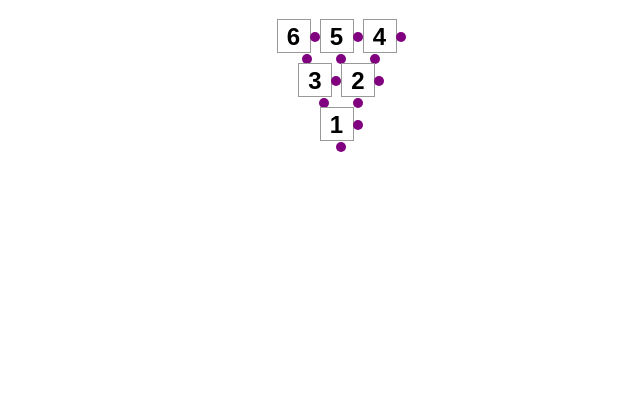
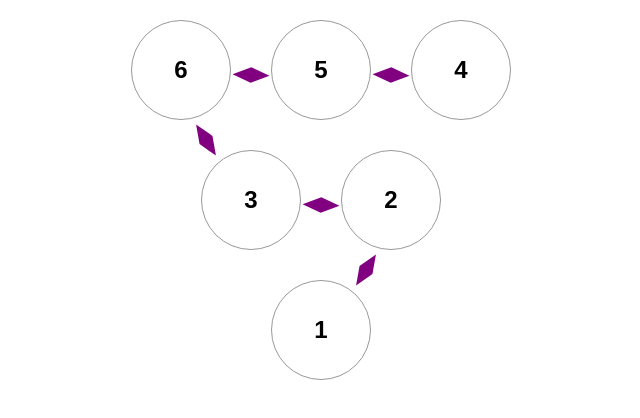
Before and after one commit to diva-harsoor/difference-triangles, a React (Create React App) app: page / in a window 1280 px wide. Shown: the top 418 px of the page, without its empty margins (299-939 px from the left). Built offline with nearby package versions, Linux system fonts and the light colour scheme.

Commit message:
Fixed non-unique keys for children Created large circular cells and adjusted formatting

```diff
--- a/src/App.js
+++ b/src/App.js
@@ -1,51 +1,65 @@
 import { useState, useEffect } from 'react';
 
-function Square({ value }) {
-    return <button className="square">{value}</button>;
+// Circle with arrows
+function Cell({ index, value, arrows, onClick }) {
+  const sideClassName = `rhombus center ${arrows && arrows.includes(0) ? 'purple' : ''}`;
+
+  const belowClassName = `rhombus ${
+    arrows && arrows.includes(1) ? 'tilt-left purple' : ''
+  } ${arrows && arrows.includes(-1) ? 'tilt-right purple' : ''}`;
+
+  return (
+      <div key={index} className="cell-container">
+        <div className="cell-row">
+          <button className="circle" onClick={onClick}>{value}</button>
+          <div className={sideClassName}></div>
+        </div>
+        <div className={belowClassName}></div>
+      </div>
+    );
   }
 
 export default function Board() {
-  const renderSquare = (value) => (
-    <Square key={value} value={value} />
-  );
+  const [cellArrows, setCellArrows] = useState([]);
 
-  // Combine, refactor
-  const renderColDot = () => (
-    <div className="coldot"></div>
-  )
-
-  const renderRowDot = () => (
-    <div className="rowdot"></div>
-  )
+  useEffect(() => {
+    const initialCellArrows = [
+      [],
+      [1],
+      [0],
+      [],
+      [0],
+      [0,-1],
+    ];
+    setCellArrows(initialCellArrows);
+  }, []);
 
   const renderCells = (n_rows=3) => {
     let board = [];
     let length = (n_rows * (n_rows + 1))/2;
     let cell_index = length;
     for (let row_i = n_rows; row_i > 0; row_i--) {
-      const rowSquares = Array(row_i).fill(null);
-      const rowDots = Array(row_i).fill(null);
-      const leftPadding = Array(n_rows - row_i).fill(<div className="empty-square" />);
+      const rowCells = [];
+      const leftPadding = Array(n_rows - row_i)
+        .fill(<div className="empty-square" />)
+        .map((_, index) => <div key={`padding-${row_i}-${index}`}> </div>);
       for (let col_i = row_i - 1; col_i >= 0; col_i--) {
         cell_index--;
-        rowSquares.push(renderSquare(cell_index + 1));
-        rowSquares.push(renderColDot(cell_index + 1));
-        rowDots.push(renderRowDot(cell_index + 1))
+        rowCells.push(
+          <Cell
+            key={`cell-${cell_index}`}
+            value={cell_index + 1}
+            arrows={cellArrows[cell_index]}
+          />
+        );
       }
-      const squareRow = (
-        <div key={row_i} className="board-row centered-row" >
+      const cellRows = (
+        <div key={`row-${row_i}`} className="board-row centered-row" >
           {leftPadding}
-          {rowSquares}
+          {rowCells}
         </div>
       );
-      const dotRow = (
-        <div key={row_i} className="board-row centered-row" >
-        {leftPadding}
-        {rowDots}
-      </div>
-      );
-      board.push(squareRow);
-      board.push(dotRow);
+      board.push(cellRows);
     }
     return board;
   };
--- a/src/styles.css
+++ b/src/styles.css
@@ -1,4 +1,5 @@
-* {
+*
+{
     box-sizing: border-box;
   }
 
@@ -56,6 +57,16 @@
     padding: 0;
   }
 
+  .circle {
+    height: 100px;
+    width: 100px;
+    background-color: #fff;
+    border-radius: 50%;
+    font-size: 24px;
+    font-weight: bold;
+    border: 1px solid #999;
+  }
+
   .square {
     background: #fff;
     border: 1px solid #999;
@@ -106,11 +117,41 @@
   .status {
     margin-bottom: 10px;
   }
-  .game {
+
+  .cell-container {
     display: flex;
-    flex-direction: row;
+    flex-direction: column;
+    align-items: center;
+  }
+
+  .cell-row {
+    display: flex;
+    align-items: center;
   }
 
   .game-info {
     margin-left: 20px;
   }
+
+  .rhombus {
+    margin: 10px 10px 0px 10px;
+    width: 20px;
+    height: 20px;
+  }
+
+  .tilt-right {
+    margin-left: 20px;
+    transform: rotate(35deg) skewX(45deg) scaleY(cos(45deg));
+  }
+  .center {
+    transform: rotate(-20deg) skewX(45deg) scaleY(cos(45deg));
+  }
+
+  .tilt-left {
+    margin-left: -80px;
+    transform: rotate(100deg) skewX(45deg) scaleY(cos(45deg));
+  }
+
+  .purple {
+    background-color: purple;
+  }
```
